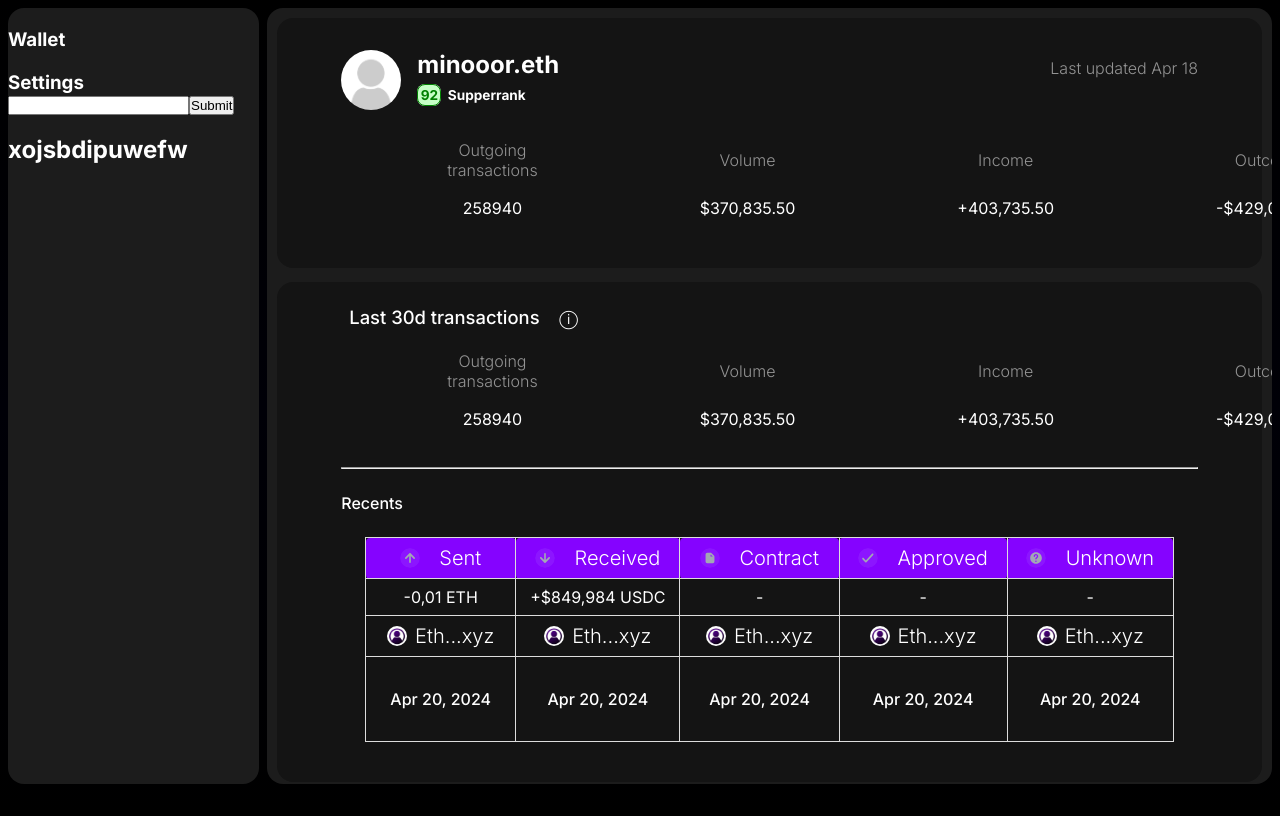
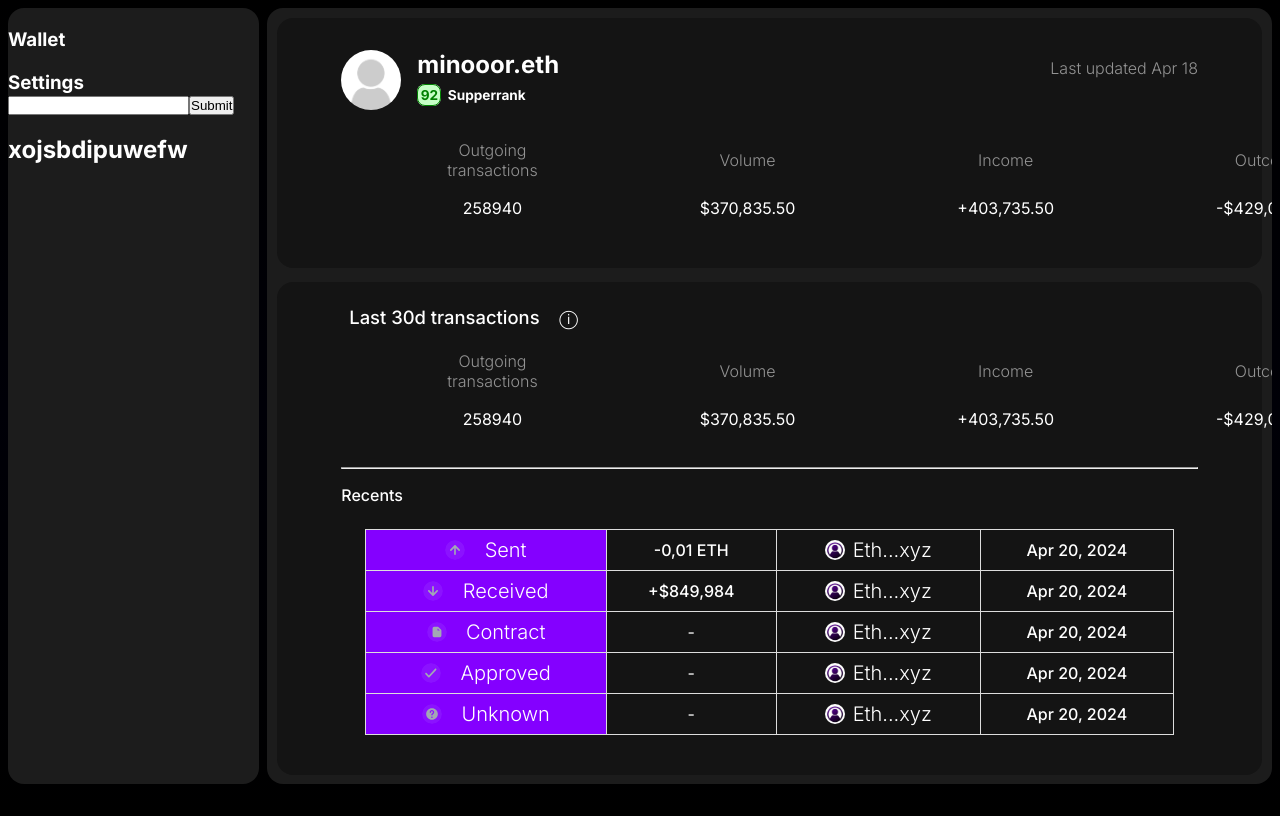
Before and after one commit to joel-298/BLOCKCHAIN, a Next.js app: page /dashboard in a window 1280 px wide. Built offline with nearby package versions, Linux system fonts and the light colour scheme.

Commit message:
table completed in activity section and changed the backgournd color of button in home2 component

```diff
--- a/src/app/wallet/wallet.module.css
+++ b/src/app/wallet/wallet.module.css
@@ -1,5 +1,5 @@
 .container {
-    margin:5vh auto;
+    /* margin:5vh auto; */
     border-radius: 5vh;
     border: 0.3vh solid rgb(255, 255, 255);
     box-shadow: 0px 0px 100px -50px  rgb(255, 255, 255);
@@ -62,12 +62,14 @@
     font-weight: 500;
 }
 .content p {
-    margin-top: 1vh;
+    margin-top: 3vh;
     display: flex;
-    font-size: 2.3vh;
+    font-size: 2.45vh;
     width: 70%;
     padding: 0vh;
     text-align: center;
+    /* background-color: blue; */
+    justify-content: center;
 }
 @keyframes show-element-content {
     0% {
@@ -121,12 +123,6 @@
     width: 100%; /* Expand the width to 100%, filling both left and right sides */
 }
 
-
-
-
-
-
-
 @keyframes show-element-button {
     0% {
         opacity: 0;
@@ -147,8 +143,9 @@
 
 @media (min-width:768px) {
     .container {
-        height: 90vh;
-        width: 80vh;
+        width: 100vw;
+        height: 98vh;
+        border-color:transparent ;
     }
 }
 @media (max-width:768px) {
--- a/src/components/activity/Activity.jsx
+++ b/src/components/activity/Activity.jsx
@@ -1,5 +1,4 @@
-// VERTICLE TABLE : CASE 1
-
+// HORIZONTAL TABLE :
 import React from 'react'
 import styles from "./Activity.module.css" ;
 import Image from 'next/image';
@@ -38,88 +37,95 @@ const Activity = () => {
         </div>
         <div className={styles.child3}>
             <hr />
-            <h4>Recents</h4>
+            <h4 className={styles.h4}>Recents</h4>
             <div className={`${styles.table_container_child3}`}>
                 <table className={styles.child3_table}>
-                    <thead className={styles.child3_thead}>
+                    <tbody className={styles.child3_body}>
+
+                        {/* You can apply map function here and add as many rows as u want  */}
                         <tr className={styles.box21}>
-                        <th className={`${styles.child_3}`}>
+                            <td className={`${styles.child_3} ${styles.child3_thead}`}>
                                 <div className={styles.sameLine}>
                                 <Image src="/Circular_upward.svg" alt="img" width={0} height={0} className={styles.img} />
                                 <h3>&nbsp;&nbsp;Sent</h3>
                                 </div>
-                        </th>
-                        <th className={`${styles.child_3}`}>
-                            <div className={styles.sameLine}>
-                                <Image src="/Circular_downward.svg" alt="img" width={0} height={0} className={styles.img} />
-                                <h3>&nbsp;&nbsp;Received</h3>
-                            </div>
-                        </th>
-                        <th className={`${styles.child_3}`}>
-                            <div className={styles.sameLine}>
-                                <Image src="/Circular_files.svg" alt="img" width={0} height={0} className={styles.img} />
-                                <h3>&nbsp;&nbsp;Contract</h3>
-                            </div>
-                        </th>
-                        <th className={`${styles.child_3}`}>
-                            <div className={styles.sameLine}>
-                                <Image src="/Circular_approved.svg" alt="img" width={0} height={0} className={styles.img} />
-                                <h3>&nbsp;&nbsp;Approved</h3>
-                            </div>
-                        </th>
-                        <th className={`${styles.child_3}`}>
-                            <div className={styles.sameLine}>
-                                <Image src="/Circular_unknown.svg" alt="img" width={0} height={0} className={styles.img} />
-                                <h3>&nbsp;&nbsp;Unknown</h3>
-                            </div>
-                        </th>
-                    </tr>
-                    </thead>
-                    <tbody className={styles.child3_body}>
-                        <tr className={styles.box21}>
-                            <td className={`${styles.child_3}`} data-label="Sent">-0,01 ETH</td>
-                            <td className={`${styles.child_3}`} data-label="Received">+$849,984 USDC</td>
-                            <td className={`${styles.child_3}`} data-label="Contract">-</td>
-                            <td className={`${styles.child_3}`} data-label="Approved">-</td>
-                            <td className={`${styles.child_3}`} data-label="Unknown">-</td>
-                        </tr>
-                        <tr className={styles.box21}>
+                            </td>
+                            <td className={`${styles.child_3}`} data-label="Sent"><h4>-0,01 ETH</h4></td>
                             <td className={`${styles.child_3}`} data-label="Sent">
                                     <div className={styles.sameLine}>
                                         <Image src="/images.jpg" alt="account_image" width={0} height={0} className={styles.img} />
                                         <h3>Eth...xyz</h3>
                                     </div>
                             </td>
+                            <td className={`${styles.child_3}`} data-label="Sent"><h4>Apr 20, 2024</h4></td>
+                        </tr>
+
+
+
+                        {/* if u uncomment this section then u will see an example how multiple entries will look like in this table  */}
+
+                        <tr className={styles.box21}>
+                            <td className={`${styles.child_3}  ${styles.child3_thead}`}>
+                                <div className={styles.sameLine}>
+                                <Image src="/Circular_downward.svg" alt="img" width={0} height={0} className={styles.img} />
+                                <h3>&nbsp;&nbsp;Received</h3>
+                                </div>
+                            </td>
+                            <td className={`${styles.child_3}`} data-label="Received"><h4>+$849,984</h4></td>
                             <td className={`${styles.child_3}`} data-label="Received">
                                     <div className={styles.sameLine}>
                                         <Image src="/images.jpg" alt="account_image" width={0} height={0} className={styles.img} />
                                         <h3>Eth...xyz</h3>
                                     </div>
                             </td>
+                            <td className={`${styles.child_3}`} data-label="Received"><h4>Apr 20, 2024</h4></td>
+                        </tr>
+                        <tr className={styles.box21}>
+                            <td className={`${styles.child_3}  ${styles.child3_thead}`}>
+                                <div className={styles.sameLine}>
+                                <Image src="/Circular_files.svg" alt="img" width={0} height={0} className={styles.img} />
+                                <h3>&nbsp;&nbsp;Contract</h3>
+                                </div>
+                            </td>
+                            <td className={`${styles.child_3}`} data-label="Contract">-</td>
                             <td className={`${styles.child_3}`} data-label="Contract">
                                 <div className={styles.sameLine}>
                                         <Image src="/images.jpg" alt="account_image" width={0} height={0} className={styles.img} />
                                         <h3>Eth...xyz</h3>
                                     </div>
                             </td>
+                            <td className={`${styles.child_3}`} data-label="Contract"><h4>Apr 20, 2024</h4></td>
+                        </tr>
+                        <tr className={styles.box21}>
+                            <td className={`${styles.child_3}  ${styles.child3_thead}`}>
+                                <div className={styles.sameLine}>
+                                <Image src="/Circular_approved.svg" alt="img" width={0} height={0} className={styles.img} />
+                                <h3>&nbsp;&nbsp;Approved</h3>
+                                </div>
+                            </td>
+                            <td className={`${styles.child_3}`} data-label="Approved">-</td>
                             <td className={`${styles.child_3}`} data-label="Approved">
                                     <div className={styles.sameLine}>
                                         <Image src="/images.jpg" alt="account_image" width={0} height={0} className={styles.img} />
                                         <h3>Eth...xyz</h3>
                                     </div>
                             </td>
+                            <td className={`${styles.child_3}`} data-label="Approved"><h4>Apr 20, 2024</h4></td>
+                        </tr>
+                        <tr className={styles.box21}>
+                            <td className={`${styles.child_3}  ${styles.child3_thead}`}>
+                                <div className={styles.sameLine}>
+                                <Image src="/Circular_unknown.svg" alt="img" width={0} height={0} className={styles.img} />
+                                <h3>&nbsp;&nbsp;Unknown</h3>
+                                </div>
+                            </td>
+                            <td className={`${styles.child_3}`} data-label="Unknown">-</td>
                             <td className={`${styles.child_3}`} data-label="Unknown">
                                     <div className={styles.sameLine}>
                                         <Image src="/images.jpg" alt="account_image" width={0} height={0} className={styles.img} />
                                         <h3>Eth...xyz</h3>
                                     </div>
                             </td>
-                        </tr>
-                        <tr className={styles.box21}>
-                            <td className={`${styles.child_3}`} data-label="Sent"><h4>Apr 20, 2024</h4></td>
-                            <td className={`${styles.child_3}`} data-label="Received"><h4>Apr 20, 2024</h4></td>
-                            <td className={`${styles.child_3}`} data-label="Contract"><h4>Apr 20, 2024</h4></td>
-                            <td className={`${styles.child_3}`} data-label="Approved"><h4>Apr 20, 2024</h4></td>
                             <td className={`${styles.child_3}`} data-label="Unknown"><h4>Apr 20, 2024</h4></td>
                         </tr>
                     </tbody>
@@ -131,116 +137,3 @@ const Activity = () => {
 }
 
 export default Activity
-
-
-
-
-
-// // HORIZONTAL TABLE : CASE 2
-// import React from 'react'
-// import styles from "./Activity.module.css" ;
-// import Image from 'next/image';
-
-
-// const Activity = () => {
-//   return (
-//     <div className={styles.container}>
-//         <div className={styles.child1}>
-//             <h4>Last 30d transactions &nbsp;&nbsp;&nbsp;ⓘ</h4>
-//         </div>
-//         <div className={styles.child2}>
-//         <div className={styles.child2}>
-//             <div className={styles.table_container}>
-//                 <table>
-//                     <thead>
-//                     <tr className={styles.box21}>
-//                         <th className={styles.columns1}>Outgoing transactions</th>
-//                         <th className={styles.columns1}>Volume</th>
-//                         <th className={styles.columns1}>Income</th>
-//                         <th className={styles.columns1}>Outcome</th>
-//                     </tr>
-//                     </thead>
-//                     <tbody>
-//                     <tr className={styles.box21}>
-//                         <td className={styles.columns2} data-label="Outgoing transactions">258940</td>
-//                         <td className={styles.columns2} data-label="Volume">$370,835.50</td>
-//                         <td className={styles.columns2} data-label="Income">+403,735.50</td>
-//                         <td className={styles.columns2} data-label="Outcome">-$429,040.02</td>
-//                     </tr>
-//                     </tbody>
-//                 </table>
-//             </div>
-//         </div>
-
-//         </div>
-//         <div className={styles.child3}>
-//             <hr />
-//             <h4>Recents</h4>
-//             <div className={`${styles.table_container_child3}`}>
-//             <table className={styles.child3_table}>
-//   <tbody className={styles.child3_body}>
-//     <tr className={styles.box21}>
-//       <td className={`${styles.child_3} ${styles.child3_thead}`}>
-//         <div className={styles.sameLine}>
-//           <Image src="/Circular_upward.svg" alt="img" width={0} height={0} className={styles.img} />
-//           <h3>&nbsp;&nbsp;Sent</h3>
-//         </div>
-//       </td>
-//       <td className={`${styles.child_3}`} data-label="Sent">-0,01 ETH</td>
-//       <td className={`${styles.child_3}`} data-label="Sent">Eth...xyz</td>
-//       <td className={`${styles.child_3}`} data-label="Sent"><h4>Apr 20, 2024</h4>4</td>
-//     </tr>
-//     <tr className={styles.box21}>
-//       <td className={`${styles.child_3}  ${styles.child3_thead}`}>
-//         <div className={styles.sameLine}>
-//           <Image src="/Circular_downward.svg" alt="img" width={0} height={0} className={styles.img} />
-//           <h3>&nbsp;&nbsp;Received</h3>
-//         </div>
-//       </td>
-//       <td className={`${styles.child_3}`} data-label="Received">+$849,984 USDC</td>
-//       <td className={`${styles.child_3}`} data-label="Received">Eth...xyz</td>
-//       <td className={`${styles.child_3}`} data-label="Received"><h4>Apr 20, 2024</h4></td>
-//     </tr>
-//     <tr className={styles.box21}>
-//       <td className={`${styles.child_3}  ${styles.child3_thead}`}>
-//         <div className={styles.sameLine}>
-//           <Image src="/Circular_files.svg" alt="img" width={0} height={0} className={styles.img} />
-//           <h3>&nbsp;&nbsp;Contract</h3>
-//         </div>
-//       </td>
-//       <td className={`${styles.child_3}`} data-label="Contract">-</td>
-//       <td className={`${styles.child_3}`} data-label="Contract">Eth...xyz</td>
-//       <td className={`${styles.child_3}`} data-label="Contract"><h4>Apr 20, 2024</h4></td>
-//     </tr>
-//     <tr className={styles.box21}>
-//       <td className={`${styles.child_3}  ${styles.child3_thead}`}>
-//         <div className={styles.sameLine}>
-//           <Image src="/Circular_approved.svg" alt="img" width={0} height={0} className={styles.img} />
-//           <h3>&nbsp;&nbsp;Approved</h3>
-//         </div>
-//       </td>
-//       <td className={`${styles.child_3}`} data-label="Approved">-</td>
-//       <td className={`${styles.child_3}`} data-label="Approved">Eth...xyz</td>
-//       <td className={`${styles.child_3}`} data-label="Approved"><h4>Apr 20, 2024</h4></td>
-//     </tr>
-//     <tr className={styles.box21}>
-//       <td className={`${styles.child_3}  ${styles.child3_thead}`}>
-//         <div className={styles.sameLine}>
-//           <Image src="/Circular_unknown.svg" alt="img" width={0} height={0} className={styles.img} />
-//           <h3>&nbsp;&nbsp;Unknown</h3>
-//         </div>
-//       </td>
-//       <td className={`${styles.child_3}`} data-label="Unknown">-</td>
-//       <td className={`${styles.child_3}`} data-label="Unknown">Eth...xyz</td>
-//       <td className={`${styles.child_3}`} data-label="Unknown"><h4>Apr 20, 2024</h4></td>
-//     </tr>
-//   </tbody>
-// </table>
-
-//             </div>
-//         </div>
-//     </div>
-//   )
-// }
-
-// export default Activity
--- a/src/components/activity/Activity.module.css
+++ b/src/components/activity/Activity.module.css
@@ -44,6 +44,7 @@
 
 
 .table_container_child3 {
+    margin-top: 3vh;
     padding: 0vh 3vh;
     padding-bottom: 2vh;
     text-align: center;
@@ -70,15 +71,15 @@
     column-gap: 1vh; /* Adds space between the image and the text */
 }
 
-.child_3 {
-    width: 20vw; /* Fixed width for table cells */
-    padding: 1vh 2vh; /* Consistent padding for cells */
-    border-radius: 0.5vh; /* Slightly rounded corners for child elements */
-    /* background-color: red; */
+.child3 .h4{
+    margin: 2vh 0vh;
+    /* background-color: black; */
+    font-size: 2vh;
+    font-weight: 500;
+
 }
-
 .child3 h4{
-    margin: 3vh 0vh;
+    margin: 0vh 0vh;
     /* background-color: black; */
     font-size: 2vh;
     font-weight: 500;
@@ -129,22 +130,21 @@
     }
 }
 
-@media (max-width:800px){
-   .table_container_child3 {
-        overflow-x: auto; /* Enables horizontal scrolling */
-        width: 100%; /* Full width */
+@media (max-width:768px){
+   /* .table_container_child3 {
+        overflow-x: auto;
+        width: 100%;
         padding-bottom: 2vh;
     }
-
-    /* Scrollbar styles */
    .table_container_child3::-webkit-scrollbar {
-        height: 0.5vh; /* Height of the horizontal scrollbar */
+        height: 0.5vh;
     }
-
-    /* Thumb style */
    .table_container_child3::-webkit-scrollbar-thumb {
-        background: #888888; /* Grey color for the scrollbar thumb */
-        border-radius: 10px; /* Optional: Rounded corners for the scrollbar */
+        background: #888888;
+        border-radius: 10px;
+    } */
+    .sameLine h3{
+        display: none;
     }
 
 }
@@ -191,5 +191,5 @@
 
 
 .child3_thead{
-    background-color: rgb(133, 3, 255);
+    background-color: rgb(132, 0, 255);
 }
--- a/src/components/home2/home2.module.css
+++ b/src/components/home2/home2.module.css
@@ -72,7 +72,7 @@
     border-radius: 3.9vh;
     color: white;
     border: none;
-    background-color: rgba(128, 128, 128, 0.797);
+    background-color: rgba(118, 28, 235, 0.822);
     transition: background-color 2s, color 2s; /* Transition for background color and text color */
     position: relative; /* Needed for the ::before pseudo-element */
     overflow: hidden; /* Prevents overflow of the pseudo-element */
```
Lines whose indentation alone changed are shown as unchanged.
